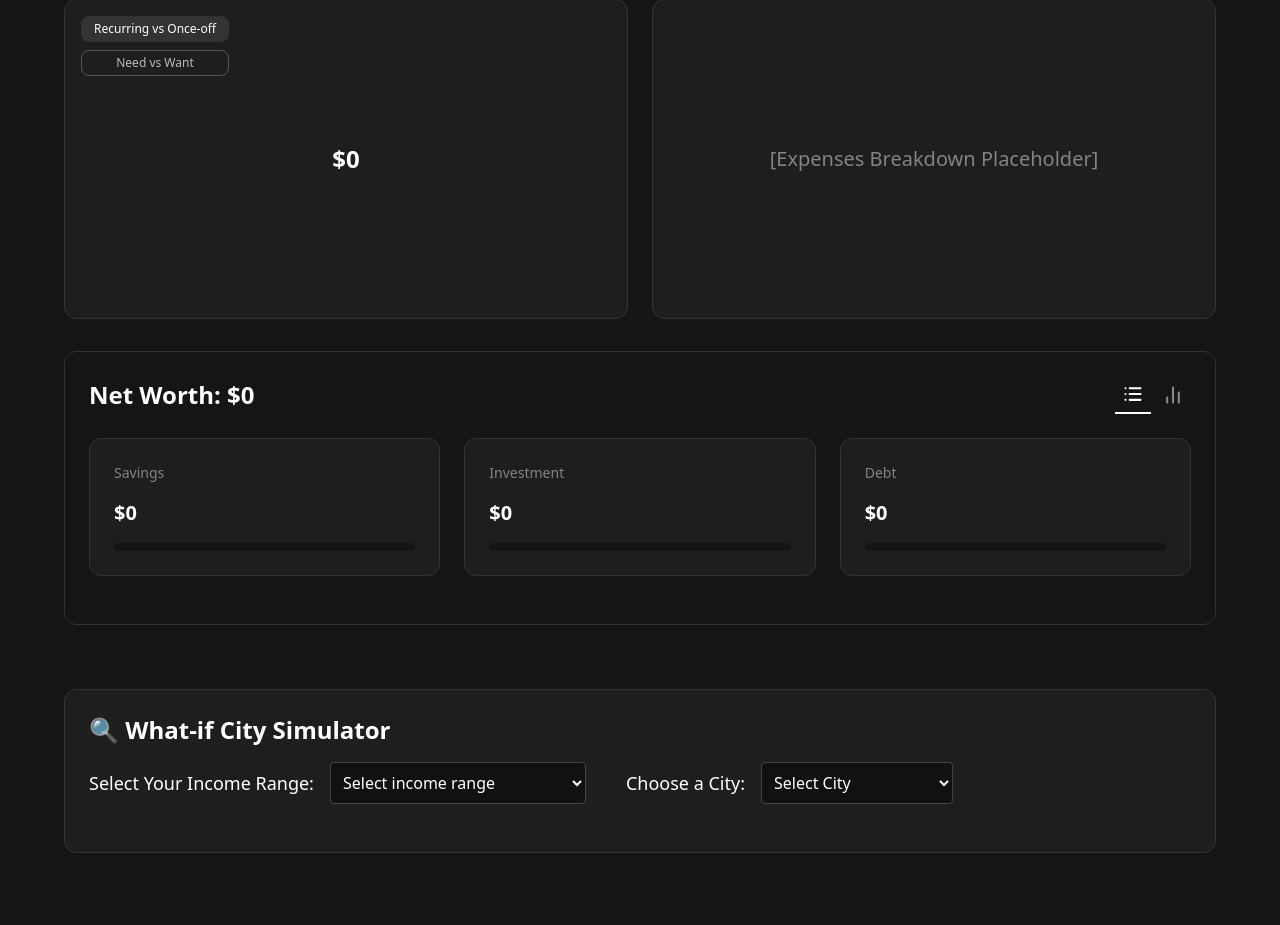
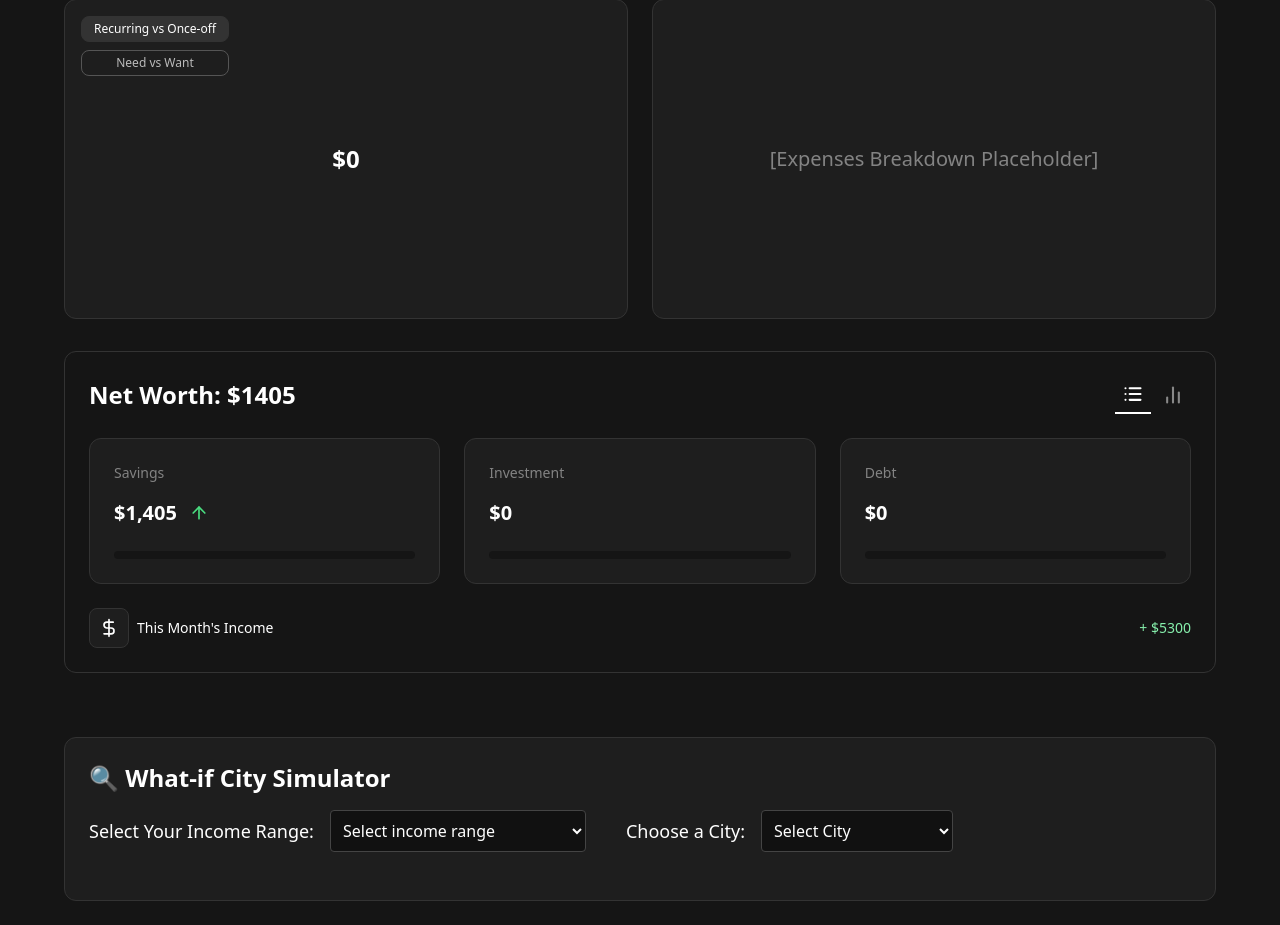
Before and after one commit to taku-muk/CITS3403-Project-Group42, a Flask app: page /shared-report/5 in a window 1280 px wide. Shown: the part 421-1346 px from the top of the page. Before the commit the page ends 1274 px from the top, so only its background shows below. Run offline with Flask 3, Linux system fonts and the light colour scheme; a user stored in the database is signed in; some libraries are stand-ins or nearby versions.

Commit message:
fixed networth calculation to include net income

```diff
--- a/app/static/js/assets_liabilities.js
+++ b/app/static/js/assets_liabilities.js
@@ -1,6 +1,6 @@
 import { renderProjectionView } from "/static/js/assets_liabilities_projection.js";
 
-export function renderAssetsAndLiabilities(assets,viewMode) {
+export function renderAssetsAndLiabilities(assets, viewMode, totalIncome, netIncome )  {
   const container = document.getElementById('assets-liabilities');
   container.innerHTML = '';
   console.log('assets:', assets);
@@ -24,7 +24,8 @@ export function renderAssetsAndLiabilities(assets,viewMode) {
     }
   });
 
-  const savings = aggregated['Savings'].amount;
+  const savings = aggregated['Savings'].amount + netIncome;  // ⬅️ ADDED netIncome
+  aggregated['Savings'].amount += netIncome;
   const investment = aggregated['Investment'].amount;
   const debt = aggregated['Debt'].amount;
   const netWorth = (savings + investment) - debt;
@@ -93,16 +94,38 @@ export function renderAssetsAndLiabilities(assets,viewMode) {
     const card = document.createElement('div');
     card.className = 'bg-[#1e1e1e] p-6 rounded-xl border border-[#333] flex flex-col gap-4';
 
+    // Only show arrow for "Savings"
+    let arrowHTML = '';
+    if (name === 'Savings') {
+      if (netIncome > 0) {
+        arrowHTML = '<i data-lucide="arrow-up-right" class="w-4 h-4 text-green-400 ml-1"></i>';
+      } else if (netIncome < 0) {
+        arrowHTML = '<i data-lucide="arrow-down-right" class="w-4 h-4 text-red-400 ml-1"></i>';
+      }
+    }
+
     card.innerHTML = `
-      <p class="text-[#838383] text-sm">${name}</p>
-      <h3 class="text-xl font-bold">$${data.amount}</h3>
-      <div class="w-full h-2 bg-[#151515] rounded-full">
-        <div class="bg-white h-2 rounded-full" style="width: ${data.progress}%"></div>
-      </div>
-    `;
+  <p class="text-[#838383] text-sm">${name}</p>
+  <div class="flex items-center">
+    <h3 class="text-xl font-bold">$${(data.amount || 0).toLocaleString()}</h3>
+    ${
+      name === 'Savings'
+        ? netIncome > 0
+          ? '<i data-lucide="arrow-up" class="w-5 h-5 text-green-400 ml-3"></i>'
+          : netIncome < 0
+          ? '<i data-lucide="arrow-down" class="w-5 h-5 text-red-400 ml-3"></i>'
+          : ''
+        : ''
+    }
+  </div>
+  <div class="w-full h-2 bg-[#151515] rounded-full mt-2">
+    <div class="bg-white h-2 rounded-full" style="width: ${data.progress}%"></div>
+  </div>
+`;
 
     grid.appendChild(card);
   });
+
   outer.appendChild(grid);
 
 
@@ -127,8 +150,18 @@ export function renderAssetsAndLiabilities(assets,viewMode) {
 const iconMap = {
   savings: lucide.Wallet,
   investment: lucide.TrendingUp,
-  debt: lucide.Landmark
+  debt: lucide.Landmark,
+  income: lucide.DollarSign // ✅ Added for dummy asset
 };
+assets = [
+  {
+    name: "This Month's Income",
+    type: 'income',        // <- Use a unique type
+    amount: totalIncome,
+    progress: 100          // optional, won’t be used unless you display it
+  },
+  ...assets
+];
 
 assets.forEach(asset => {
   const li = document.createElement('li');
@@ -183,4 +216,5 @@ listWrapper.appendChild(ul)
 
 
   container.appendChild(outer);
+  lucide.createIcons();
 }
--- a/app/templates/visualise.html
+++ b/app/templates/visualise.html
@@ -132,7 +132,7 @@
     let currentView = 'list';  // global state
 
     renderTopCards(dashboardStats);
-    renderAssetsAndLiabilities(assetsData,currentView);
+    renderAssetsAndLiabilities(assetsData, currentView, dashboardStats.totalIncome,dashboardStats.netIncome);
   </script>
   <script src="https://unpkg.com/lucide@latest"></script>
   <script>
```
Also changed, not shown: instance/studysync.db.
